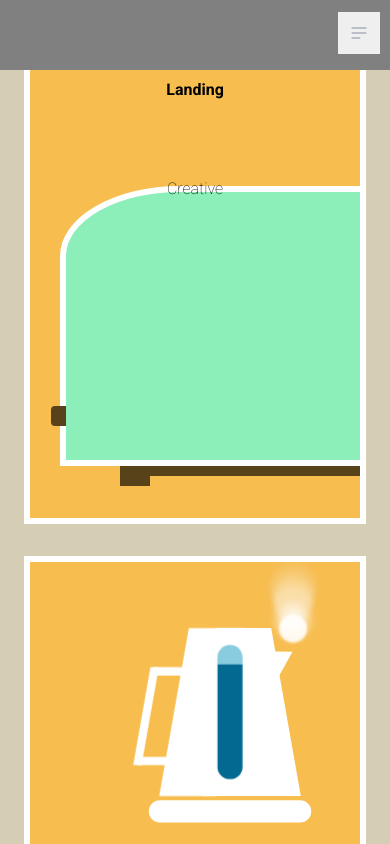
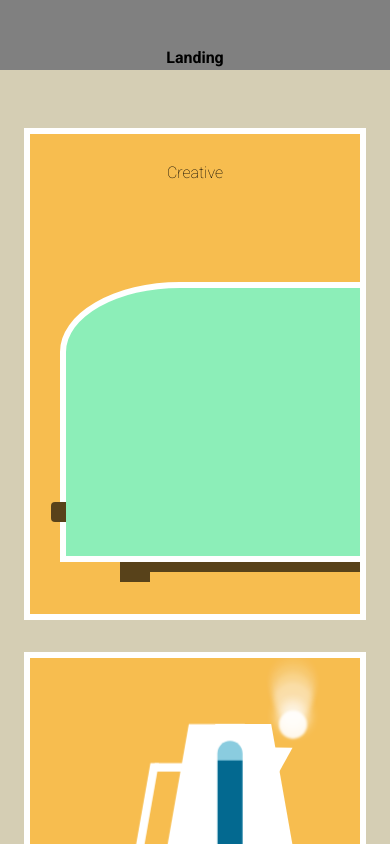
Before and after one commit to the-captain-america/Portfolio-v2, a React (Create React App) app: page /creative in a window 390 px wide. Shown: the top 844 px of the page. Built offline with nearby package versions, Linux system fonts and the light colour scheme.

Commit message:
style: Update styles in App.js and NavBar2.js
Update styles in App.js and NavBar2.js with additional margin, padding, width, height, and media queries

```diff
--- a/src/App.js
+++ b/src/App.js
@@ -7,7 +7,9 @@ import { NavigationProvider, Route } from '@components/Route'
 import CreativePage from '@pages/Creative'
 import LandingPage from '@pages/Landing'
 
-const Container = styled.div``
+const Container = styled.div`
+  margin-top: 96px;
+`
 
 const routes = [
   {
--- a/src/common/NavBar/NavBar2.js
+++ b/src/common/NavBar/NavBar2.js
@@ -7,6 +7,7 @@ const Container = styled.div`
   height: 70px;
   background: grey;
   position: fixed;
+  top: 0;
   z-index: 9999;
   button {
     position: absolute;
@@ -21,9 +22,6 @@ const Container = styled.div`
     border: none;
     padding: 0;
     margin: 0;
-    @media (max-width: 420px) {
-      display: flex;
-    }
   }
 `
 
@@ -31,14 +29,15 @@ const ListItem = styled.li`
   list-style: none;
   padding: 0;
   margin: 0;
-  height: 100%;
-  width: 60px;
+  width: 100%;
+  width: 100%;
   display: flex;
   align-items: center;
   justify-content: center;
-  padding: 0px 10px 0px 10px;
-  @media (max-width: 420px) {
-    margin-top: 80px;
+  padding: 48px 0px 48px 0px;
+  @media (min-width: 420px) {
+    padding: 0px 10px 0px 10px;
+    width: 60px;
   }
   &.active {
     font-weight: 600;
@@ -50,12 +49,14 @@ const Group = styled.ul`
   padding: 0;
   margin: 0;
   width: 100%;
-  height: 100%;
+  height: 100vh;
   display: flex;
-  flex-direction: row;
-  align-items: center;
-  @media (max-width: 420px) {
-    flex-direction: column;
+  flex-direction: column;
+  @media (min-width: 420px) {
+    align-items: center;
+    flex-direction: row;
+    background: white;
+    background: red;
   }
 `
 
```
